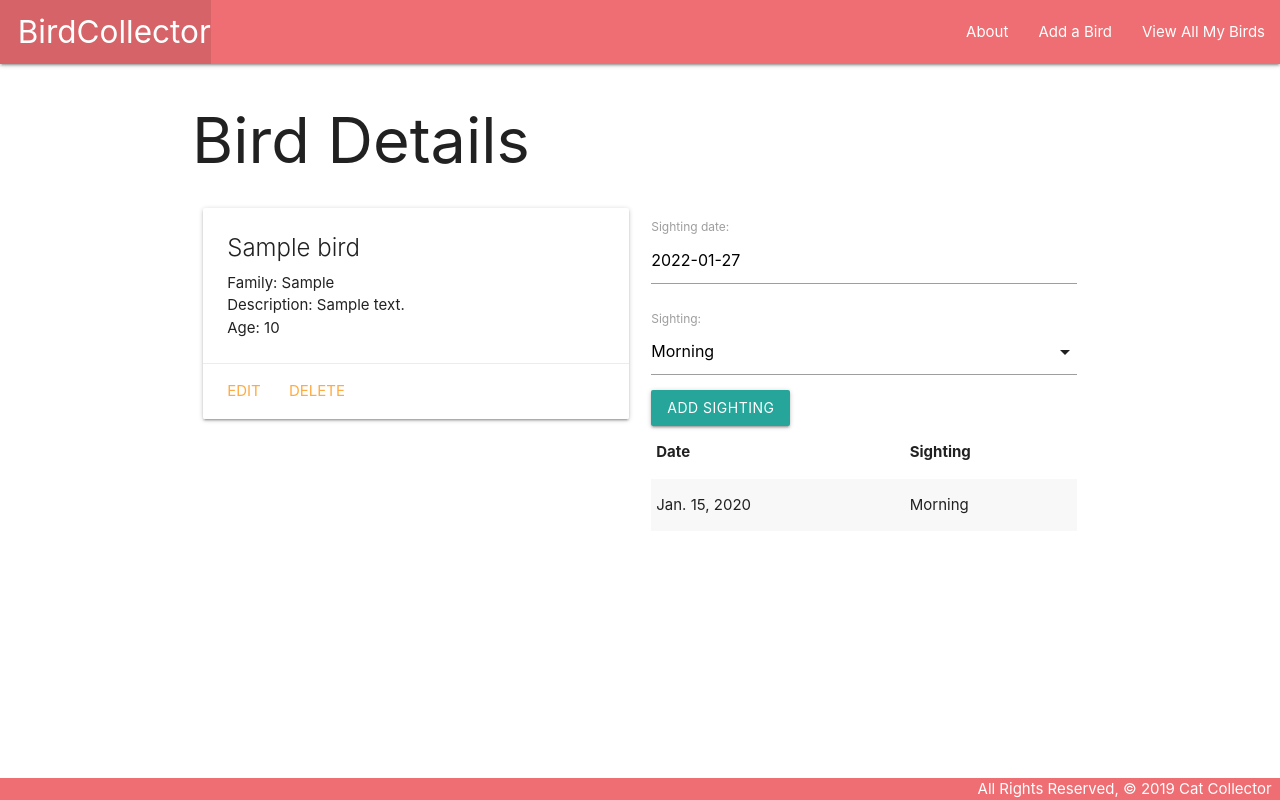
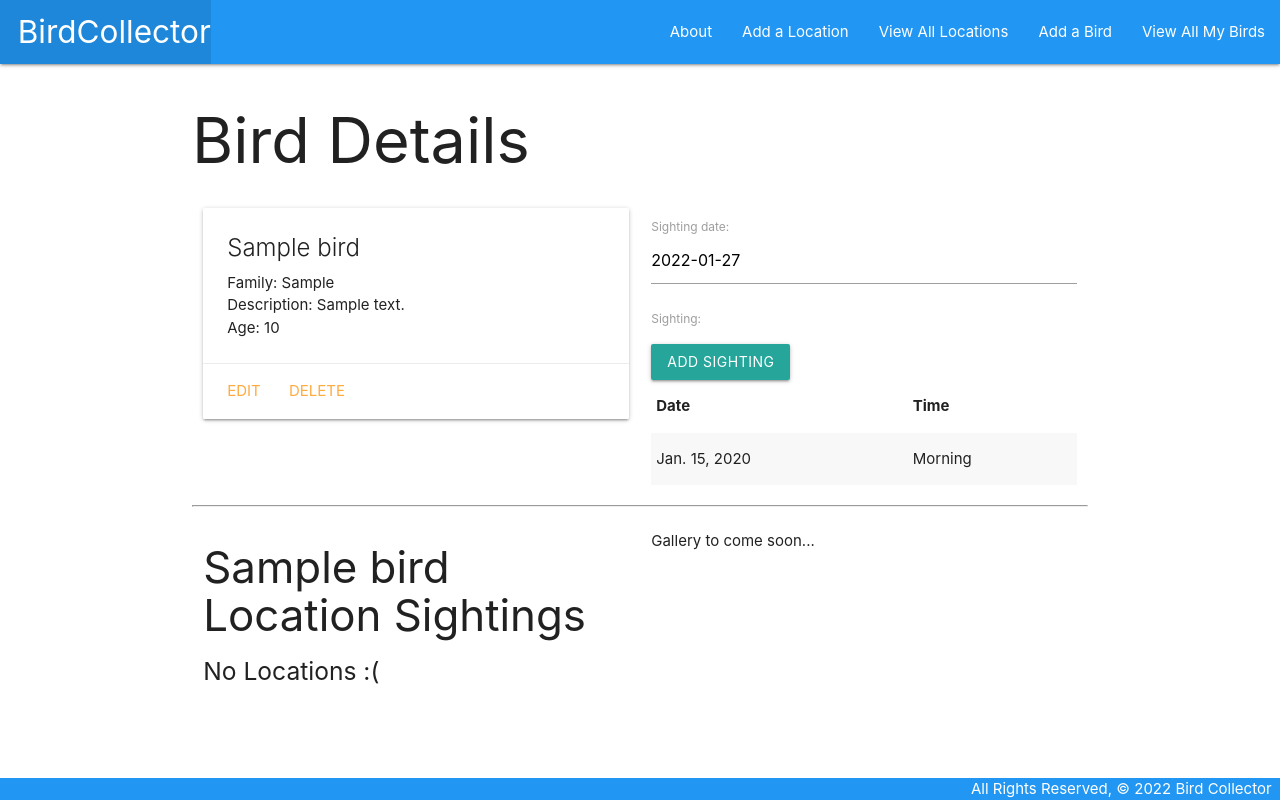
Before and after one commit to lark09/Django-Bird-Sightings, a Django app: page /birds/1/ in a window 1280 px wide. Run offline with Django 3.2, Linux system fonts and the light colour scheme; tables that the repository leaves empty hold one stand-in row (values such as "Sample post").

Commit message:
the bird collector is complete

```diff
--- a/main_app/templates/base.html
+++ b/main_app/templates/base.html
@@ -13,12 +13,14 @@
 <body>
   <header class="navbar-fixed">
     <nav>
-      <div class="nav-wrapper">
+      <div class="nav-wrapper blue" >
         <ul>
           <li><a href="/" class="left brand-logo">&nbsp;&nbsp;BirdCollector</a></li>
         </ul>
         <ul class="right">
           <li><a href="{% url 'about' %}">About</a></li>
+          <li><a href="{% url 'locations_create' %}">Add a Location</a></li>
+          <li><a href="{% url 'locations_index' %}">View All Locations</a></li>
           <li><a href="{% url 'birds_create' %}">Add a Bird</a></li>
           <li><a href="{% url 'index' %}">View All My Birds</a></li>
         </ul>
@@ -29,8 +31,8 @@
     {% block content %}
     {% endblock %}
   </main>
-  <footer class="page-footer">
-    <div class="right">All Rights Reserved, &copy; 2019 Cat Collector &nbsp;</div>
+  <footer class="page-footer blue">
+    <div class="right">All Rights Reserved, &copy; 2022 Bird Collector &nbsp;</div>
   </footer>
 </body>
 </html>
--- a/main_app/templates/birds/detail.html
+++ b/main_app/templates/birds/detail.html
@@ -1,5 +1,4 @@
-{% extends 'base.html' %}
-{% block content %}
+{% extends 'base.html' %} {% block content %}
 
 <h1>Bird Details</h1>
 
@@ -28,11 +27,12 @@
       {{ sighting_form.as_p }}
       <input type="submit" class="btn" value="Add Sighting" />
     </form>
+
     <table class="striped">
       <thead>
         <tr>
           <th>Date</th>
-                    <th>Sighting</th>
+          <th>Time</th>
         </tr>
       </thead>
       <tbody>
@@ -46,15 +46,44 @@
     </table>
   </div>
 </div>
+<hr>
+<div class="row">
+  <div class="col s6">
+    <h3>{{ bird.name }} Location Sightings</h3>
+    {% if bird.locations.count %}
+    {% for location in bird.locations.all %}
+    <div class="card">
+      <div class="card-content">
+        <span class="card-title">
+          {{ location.name }} on a {{ location.weather}} day
+        </span>
+      </div>
+    </div>
+    {% endfor %}
+    {% else %}
+    <h5>No Locations :(</h5>
+    {% endif %}
+  </div>
+  <!-- Available toys will come after this line -->
+  <div class="col s6">
+    <p>Gallery to come soon...</p>
+</div>
+
 <script>
-    const dateEl = document.getElementById('id_date');
+  // date input
+  const dateEl = document.querySelector('#id_date');
   M.Datepicker.init(dateEl, {
     format: 'yyyy-mm-dd',
     defaultDate: new Date(),
     setDefaultDate: true,
     autoClose: true
-    });
-    const selectEl = document.getElementById('id_sighting')
+  })
+
+  const selectEl = document.getElementById('id_meal')
   M.FormSelect.init(selectEl)
+
 </script>
+
+
+
 {% endblock %}
```
Also changed, not shown: main_app/templates/main_app/location_list.html (+17 -0 lines). Lines whose indentation alone changed are shown as unchanged.
